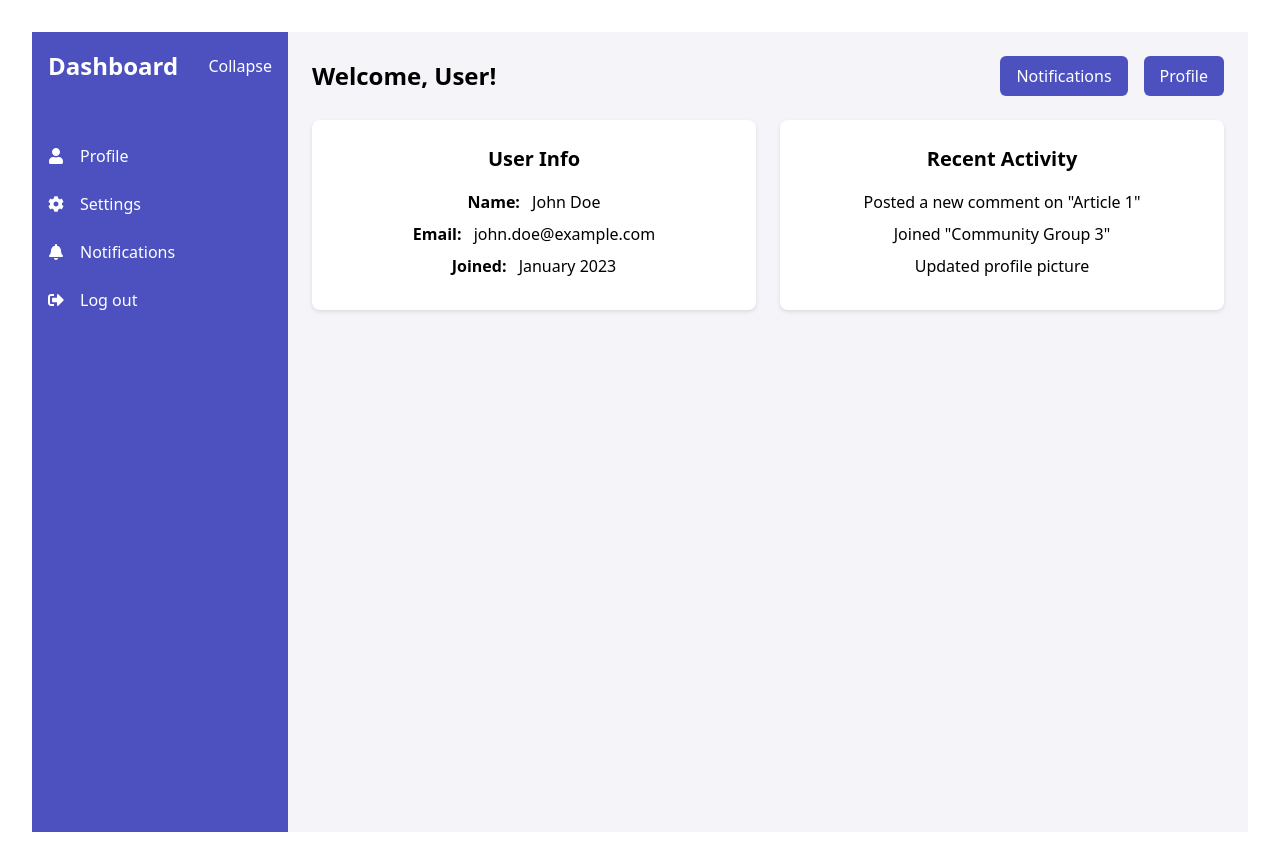
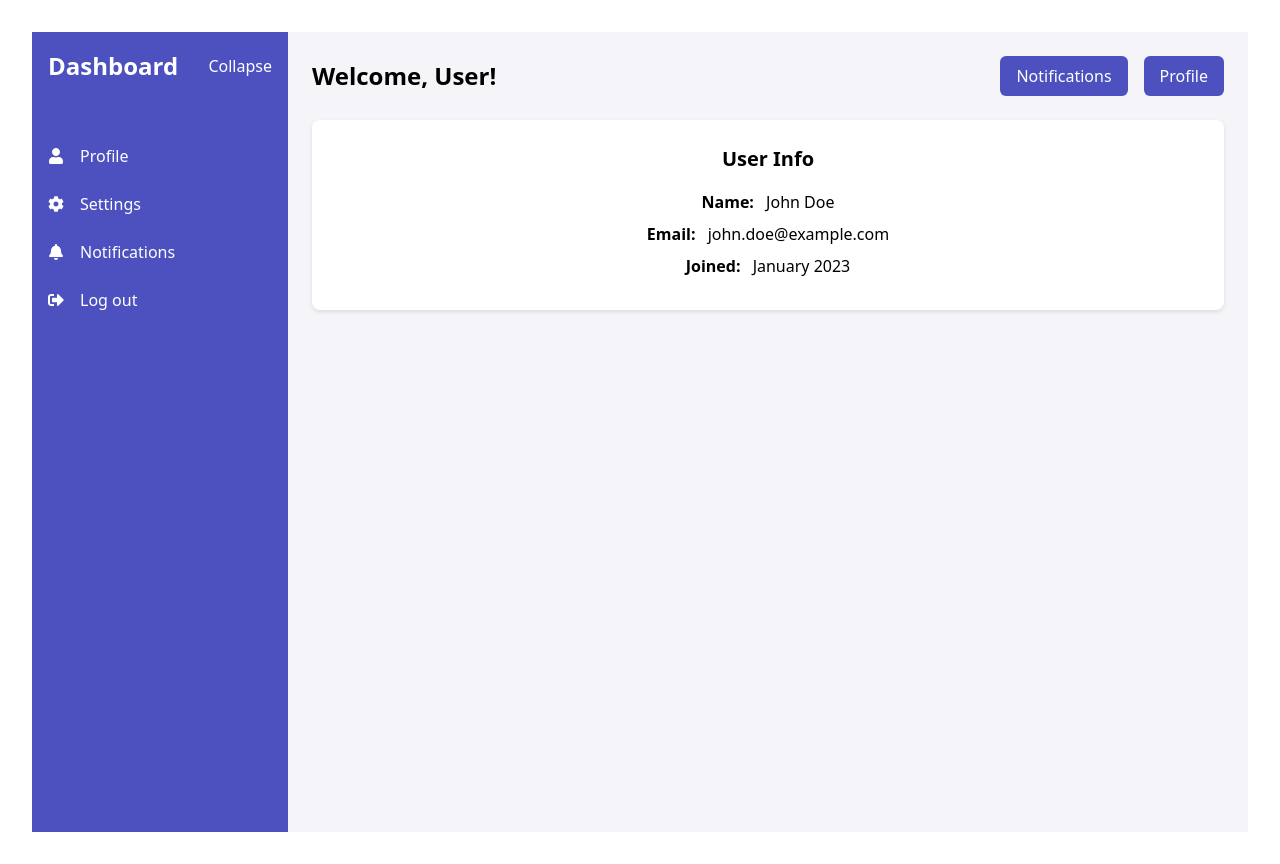
Before and after one commit to JAPH254/Heaviety-Pro, a React (Vite) app in the folder frontend/: page /dashboard in a window 1280 px wide. Built offline with nearby package versions, Linux system fonts and the light colour scheme.

Commit message:
fix:deepsource error

```diff
--- a/frontend/src/pages/dashboard.jsx
+++ b/frontend/src/pages/dashboard.jsx
@@ -90,14 +90,6 @@ const Dashboard = () => {
               </li>
             </ul>
           </div>
-          <div className="card">
-            <h3 className="card-title">Recent Activity</h3>
-            <ul className="card-list">
-              <li>Posted a new comment on &quot;Article 1&quot;</li>
-              <li>Joined &quot;Community Group 3&quot;</li>
-              <li>Updated profile picture</li>
-            </ul>
-          </div>
         </div>
       </div>
     </div>
```
